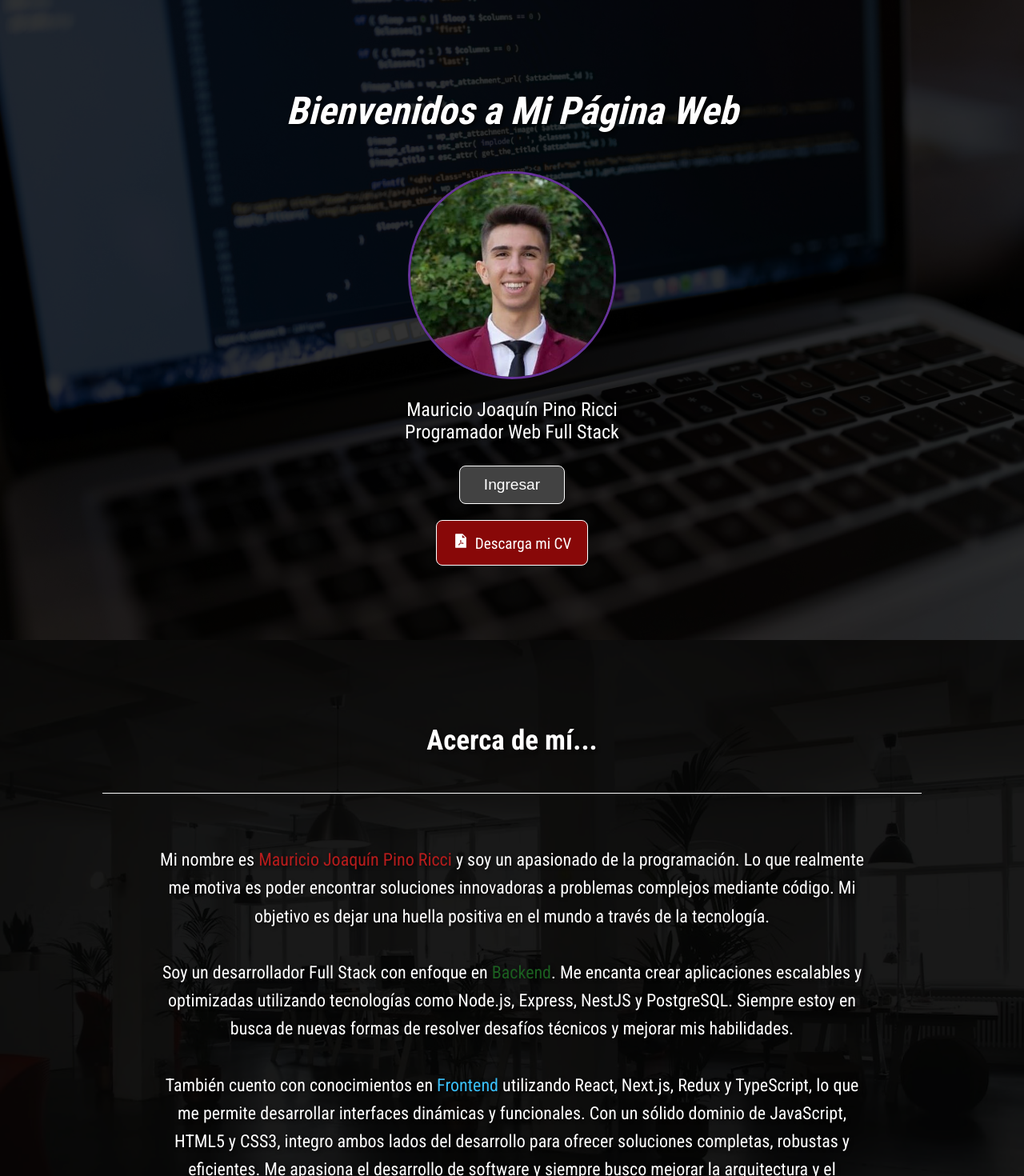
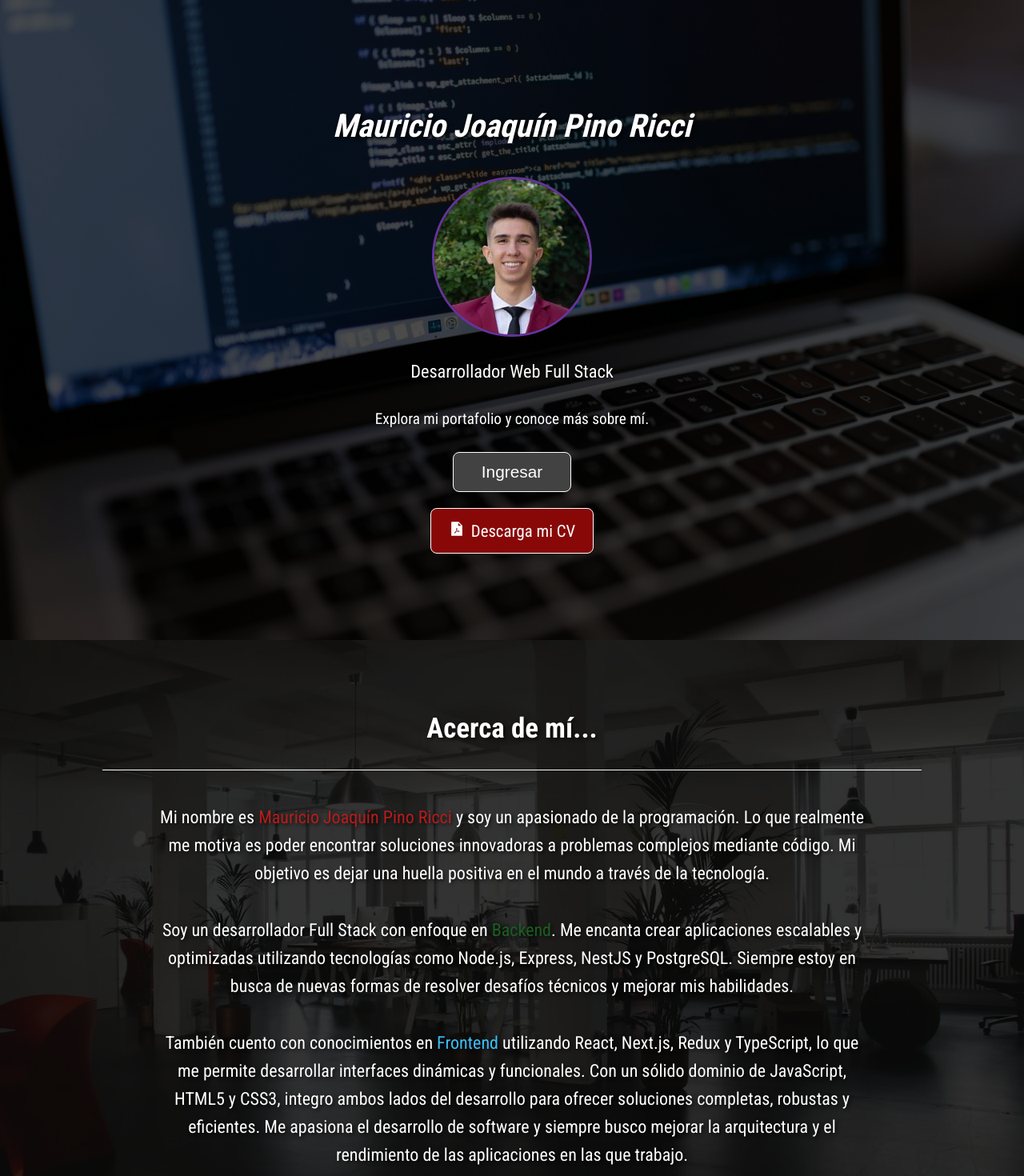
Before and after one commit to MauriPinoRicci/portfolio_front_end, a Next.js app: page / in a window 1280 px wide. Shown: the top 1470 px of the page at 80% size. Built offline with nearby package versions, Linux system fonts and the light colour scheme.

Commit message:
modificacion en el inicio de la pagina

```diff
--- a/src/app/page.tsx
+++ b/src/app/page.tsx
@@ -21,8 +21,8 @@ export default function HomePage() {
         </style>
       </Head>
       <div className={styles.content}>
+        <Header />
         <Navbar />
-        <Header />
         <AcercaDeMi />
         <Proyecto />
         <Experiencia />
--- a/src/components/AcercaDeMi/AcercaDeMi.module.css
+++ b/src/components/AcercaDeMi/AcercaDeMi.module.css
@@ -1,78 +1,70 @@
 .AcercaDeMi {
-  position: relative; /* Necesario para posicionar elementos hijos */
+  position: relative;
   display: flex;
   flex-direction: column;
   justify-content: center;
   align-items: center;
-  height: 100vh; /* Use the complete window height */
-  padding: 0; /* Remove padding */
+  min-height: 80vh; /* Ajusta la altura de la sección para reducir el espacio */
+  padding-top: 50px; /* Reduce el espacio superior */
+  padding-bottom: 15px;
   background-image: url("/images/header.webp");
   background-size: cover;
   background-position: center;
   background-repeat: no-repeat;
+  background-attachment: fixed; /* Fija la imagen de fondo */
   color: white;
   text-align: center;
-  z-index: 1; /* Coloca la sección detrás del Navbar */
+  z-index: 1;
+  overflow: hidden;
+  cursor: default;
 }
 
 .backgroundOverlay {
   position: absolute;
-  top: 0;
+  top: 0; /* Acerca el fondo al navbar */
   left: 0;
   width: 100%;
   height: 100%;
-  background-color: rgba(0, 0, 0, 0.9);
-  z-index: 2; /* Sobre la sección para cubrirla parcialmente */
+  background-color: rgba(0, 0, 0, 0.8);
+  z-index: 2;
 }
 
+.white_divider {
+  width: 80%;
+  border-bottom: 1px solid #fafafa;
+  margin: 1px auto;
+}
 .AcercaDeMi_title,
 .AcercaDeMi_description,
 .white_divider {
   position: relative;
-  z-index: 3; /* Encima del overlay */
+  z-index: 3;
   transition: all 0.3s ease-in-out;
-}
-
-.header_title:hover {
-  transform: scale(1.05);
-  cursor: default;
-}
-
-.Navbar {
-  position: fixed;
-  top: 0;
-  left: 0;
-  width: 100%;
-  z-index: 4; /* Encima de todo */
 }
 
 .AcercaDeMi_title {
   font-weight: 700;
   font-size: 35px;
   width: 100%;
-  margin-top: 20px; /* Espacio desde la parte superior */
-  margin-bottom: 30px; /* Separación entre el título y el divisor */
+  margin-top: 40px; /* Reduce el margen superior */
+  margin-bottom: 30px;
   text-shadow: 2px 2px 4px rgba(6, 2, 2, 0.7);
 }
 
 .AcercaDeMi_description {
-  margin: 50px auto 0 auto; /* Espacio más amplio desde el título hacia abajo */
+  margin: 40px auto 0 auto;
   font-size: 22px;
   width: 70%;
+  font-weight: 300;
   line-height: 1.6;
   text-shadow: 2px 2px 4px rgba(6, 2, 2, 0.7);
 }
 
-.white_divider {
-  width: 80%;
-  border-bottom: 1px solid #fafafa;
-  margin: 15px auto;
-}
 
 .link {
   transition: all 0.4s ease-in-out;
   color: #b71c1c;
-  font-weight: 100;
+  font-weight: 400;
 }
 
 .link:hover {
@@ -85,46 +77,15 @@
   transition: color 0.3s ease;
 }
 
-.nodejs:hover {
-  color: #68a063; /* Verde relacionado con Node.js */
-}
-
-.express:hover {
-  color: #808080; /* Gris oscuro para representar simplicidad pero visible en fondo oscuro */
-}
-
-.nextjs:hover {
-  color: #aaaaaa; /* Gris claro para mayor contraste y relacionado con su minimalismo */
-}
-
-.nestjs:hover {
-  color: #e0234e; /* Rojo relacionado con NestJS */
-}
-
-.postgresql:hover {
-  color: #336791; /* Azul de PostgreSQL */
-}
-
-.react:hover {
-  color: #61dafb; /* Azul claro de React */
-}
-
-.redux:hover {
-  color: #764abc; /* Morado de Redux */
-}
-
-.typescript:hover {
-  color: #007acc; /* Azul de TypeScript */
-}
-
-.javascript:hover {
-  color: #f7df1e; /* Amarillo de JavaScript */
-}
-
-.html5:hover {
-  color: #e44d26; /* Naranja de HTML5 */
-}
-
-.css3:hover {
-  color: #1572b6; /* Azul de CSS3 */
-}
+/* Estilos de hover */
+.nodejs:hover { color: #68a063; }
+.express:hover { color: #808080; }
+.nextjs:hover { color: #aaaaaa; }
+.nestjs:hover { color: #e0234e; }
+.postgresql:hover { color: #336791; }
+.react:hover { color: #61dafb; }
+.redux:hover { color: #764abc; }
+.typescript:hover { color: #007acc; }
+.javascript:hover { color: #f7df1e; }
+.html5:hover { color: #e44d26; }
+.css3:hover { color: #1572b6; }
--- a/src/components/header/header.module.css
+++ b/src/components/header/header.module.css
@@ -5,42 +5,45 @@
   background-image: url(/images/background.jpg);
   background-size: cover;
   background-position: center;
-  z-index: 100;  /* Encima del Navbar */
+  z-index: 100;
+  display: flex;
+  justify-content: center;
+  align-items: center;
+  cursor: default;
 }
 
 .header_opacity {
   position: absolute;
   height: 100%;
   width: 100%;
-  background-color: rgba(0, 0, 0, 0.8);
-  z-index: 8;  /* Encima del fondo pero debajo del Header */
+  background-color: rgba(0, 0, 0, 0.7);
+  z-index: 8;
 }
 
 .header_content {
-  position: absolute;
-  z-index: 10;  /* Encima del Header y Navbar */
-  height: 100%;
+  position: relative;
+  z-index: 10;
   width: 100%;
+  max-width: 1200px;
+  padding: 40px;
+  color: white;
+  text-align: center;
   display: flex;
   flex-direction: column;
   justify-content: center;
   align-items: center;
-  padding: 30px 15px;
-  color: white;
+  text-align: center;
 }
 
 .header_title {
-  margin: 16px;
-  margin-top: 1px;
-  font-weight: 00;
-  font-size: 3rem;
-  text-align: center;
+  margin: 15px 0;
+  font-size: 2.5rem; /* Reducí un poco el tamaño */
   font-style: italic;
   text-shadow: 2px 2px 4px rgba(0, 0, 0, 0.9);
   color: #FFFFFF;
-  padding: 15px;
+  padding: 10px;
   border-radius: 8px;
-  position: relative; /* Needed for the ::after pseudo-element */
+  position: relative;
   transition: all 0.3s ease-in-out;
   cursor: default;
 }
@@ -49,30 +52,31 @@
   content: '';
   position: absolute;
   left: 50%;
-  bottom: -2px; /* Move the line closer to the text */
+  bottom: -2px;
   transform: translateX(-50%);
-  width: 85%; /* Adjust the width of the line */
-  height: 2px; /* Adjust the thickness of the line */
-  background-color: rgba(255, 0, 0, 0.5); /* Red color with 50% opacity */
-  box-shadow: 0 0 8px rgba(255, 0, 0, 0.5); /* Add a soft red shadow */
+  width: 85%;
+  height: 2px;
+  background-color: rgba(255, 0, 0, 0.5);
+  box-shadow: 0 0 8px rgba(255, 0, 0, 0.5);
   transition: all 0.4s ease-in-out;
-  opacity: 0; /* Initially hidden */
+  opacity: 0;
 }
 
 .header_title:hover::after {
-  opacity: 1; /* Show the line on hover */
+  opacity: 1;
 }
 
 .header_image {
-  width: 260px;
-  height: 260px;
+  width: 200px; /* Ajusté el tamaño de la imagen */
+  height: 200px;
   border-radius: 50%;
   overflow: hidden;
   border: 3px solid rebeccapurple;
-  margin: 16px 0;
+  margin: 15px 0;
 }
 
 .header_img {
+  width: 100%;
   height: 100%;
   object-fit: cover;
   transition: transform 0.2s ease-in-out;
@@ -83,24 +87,38 @@
 }
 
 .header_description {
-  margin: 8px;
-  font-size: 1.5rem;
+  color: #fff;
+  margin: 15px 0; /* Reducí el margen */
+  font-size: 1.4rem; /* Reducí el tamaño de la fuente */
+  text-align: center;
+  transition: all 0.8s ease-in-out;
+  font-weight: 400;
+  position: relative;
+  z-index: 10;
+}
+
+.header_description:hover {
+  transform: scale(1.05);
+  cursor: default;
+  font-weight: 500;
+  font-size: 1.6rem; /* Ajusté el tamaño al hacer hover */
+  color: #880808;
+}
+
+.extra_content {
+  margin-top: 20px;
+  margin-bottom: 10px;
+  font-size: 1.2rem; /* Reducí un poco el tamaño de la fuente */
   text-align: center;
   text-shadow: 2px 2px 4px rgba(0, 0, 0, 0.7);
   transition: all 0.8s ease-in-out;
   font-weight: 500;
 }
 
-.header_description:hover {
-  transform: scale(1.05);
-  cursor: default;
-  font-weight: 600;
-}
-
 .header_button {
   margin-top: 20px;
-  padding: 12px 30px;
-  font-size: 1.2rem;
+  padding: 12px 35px;
+  font-size: 1.3rem; /* Reducí el tamaño de la fuente */
   color: white;
   background-color: #424242;
   border: 1px solid white;
@@ -118,8 +136,8 @@
 
 .download_cv_button {
   margin-top: 20px;
-  padding: 15px 20px;
-  font-size: 1.2rem;
+  padding: 15px 22px;
+  font-size: 1.3rem; /* Reducí el tamaño de la fuente */
   color: white;
   background-color: #880808;
   border: 1px solid white;
@@ -132,3 +150,39 @@
   background-color: rgb(80, 3, 3);
   transition: background-color 0.6s ease;
 }
+
+.header_description,
+.extra_content {
+  text-shadow: 1px 1px 3px rgba(0, 0, 0, 0.7);
+}
+
+/* Media Queries */
+@media (max-width: 767px) {
+  .header {
+    align-items: center;
+  }
+
+  .header_content {
+    padding-top: 0;
+    margin-top: 0;
+  }
+
+  .header_title {
+    margin: 10px 0; /* Ajusté el margen */
+    font-size: 2.2rem; /* Reduje el tamaño de la fuente */
+  }
+
+  .header_image {
+    width: 140px; /* Ajusté el tamaño de la imagen */
+    height: 140px;
+  }
+
+  .header_description {
+    font-size: 1.3rem; /* Reducí el tamaño de la fuente */
+  }
+
+  .header_button,
+  .download_cv_button {
+    font-size: 1.2rem; /* Reducí el tamaño de los botones */
+  }
+}
--- a/src/components/header/header.tsx
+++ b/src/components/header/header.tsx
@@ -9,15 +9,21 @@ const Header = () => {
   const handleScroll = () => {
     const acercaDeMiSection = document.getElementById("AcercaDeMi");
     if (acercaDeMiSection) {
-      acercaDeMiSection.scrollIntoView({ behavior: "smooth" });
+      const offsetTop = acercaDeMiSection.offsetTop;
+      // Desplazamos con un offset para evitar que el navbar tape la sección
+      window.scrollTo({
+        top: offsetTop - 1, // Ajusta este valor según el tamaño de tu navbar
+        behavior: "smooth"
+      });
     }
   };
+
 
   return (
     <header id="Header" className={`${styles.header} ${styles.noMarginUnderNavbar}`}>
       <div className={styles.header_opacity}></div>
       <div className={styles.header_content}>
-        <h1 className={styles.header_title}>Bienvenidos a Mi Página Web</h1>
+        <h1 className={styles.header_title}> Mauricio Joaquín Pino Ricci </h1>
         <div className={styles.header_image}>
           <a
             href="https://www.linkedin.com/in/mauricio-joaqu%C3%ADn-pino-ricci-055858140/"
@@ -34,8 +40,11 @@ const Header = () => {
           </a>
         </div>
         <h2 className={styles.header_description}>
-          Mauricio Joaquín Pino Ricci <br /> Programador Web Full Stack
+          Desarrollador Web Full Stack
         </h2>
+        <h3 className={styles.extra_content}>
+          Explora mi portafolio y conoce más sobre mí.
+        </h3>
         <button
           className={styles.header_button}
           onClick={handleScroll}
--- a/src/components/navbar/navbar.module.css
+++ b/src/components/navbar/navbar.module.css
@@ -5,7 +5,7 @@
   width: 100%;
   background-color: rgba(0, 0, 0, 0.8);
   color: white;
-  padding: 10px 50px;
+  padding: 5px 40px;
   display: flex;
   justify-content: space-between;
   align-items: center;
@@ -65,7 +65,7 @@
 }
 
 .iconsGitHub:hover {
-  color: #b71c1c; /* GitHub color */
+  color: #2274c7; /* GitHub color */
 }
 
 .navbar_links a:hover {
--- a/src/components/navbar/navbar.tsx
+++ b/src/components/navbar/navbar.tsx
@@ -45,10 +45,30 @@ export const Navbar = () => {
     };
   }, []);
 
+  // Función para hacer scroll hasta la sección específica con un pequeño offset
+  const scrollToSection = (sectionId:string) => {
+    const section = document.getElementById(sectionId);
+    if (section) {
+      window.scrollTo({
+        top: section.offsetTop - 100,  // Ajusta el offset para que no quede tapado por el navbar
+        behavior: 'smooth',
+      });
+    }
+  };
+
+  // Función para hacer scroll hasta la sección "Proyectos"
+  const scrollToProjects = () => {
+    scrollToSection('Proyecto');
+  };
+
   return (
     <nav className={`${styles.navbar} ${scrolled ? styles.scrolled : ''}`}>
-      <div className={styles.navbar_logo}>
-        <AiFillCode size="60px" aria-label="Logo de la página" />
+      <div
+        className={styles.navbar_logo}
+        onClick={scrollToProjects} // Agregar el evento de clic aquí
+        aria-label="Ir a la sección Proyectos"
+      >
+        <AiFillCode size="60px" />
       </div>
 
       <div className={styles.navbar_links}>
@@ -57,7 +77,7 @@ export const Navbar = () => {
           .map((section) => (
             <a
               key={section.id}
-              href={`#${section.id}`}
+              onClick={() => scrollToSection(section.id)} // Cambiado para usar la función de scroll controlado
               className={styles.navlink}
               aria-label={`Sección ${section.label}`}
             >
```
